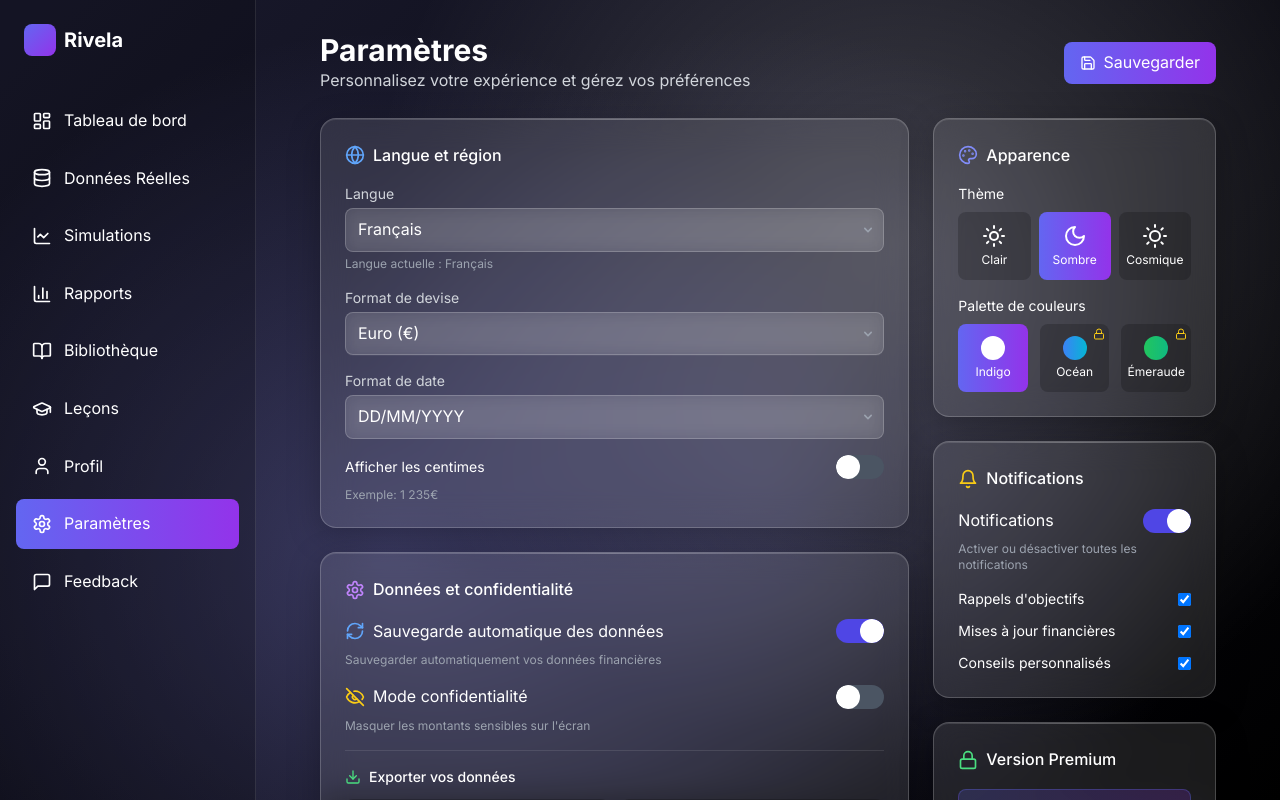
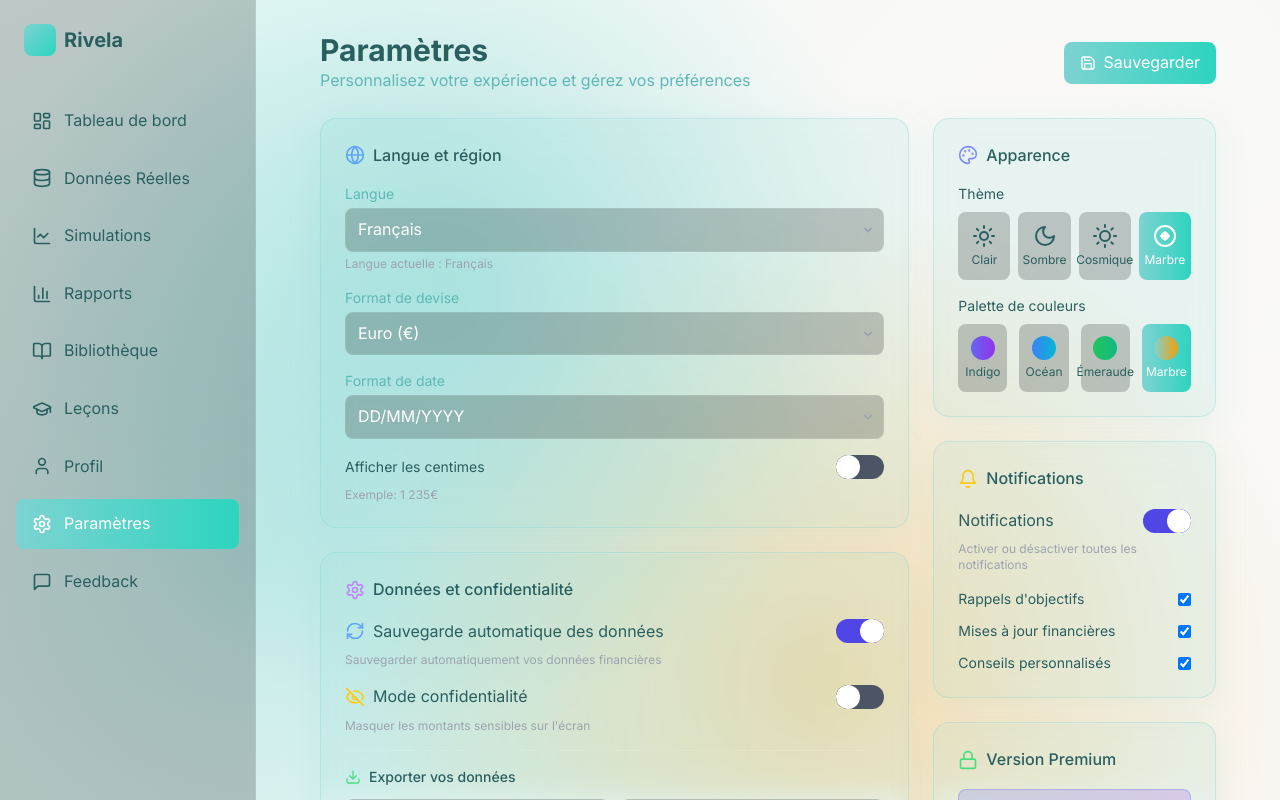
Before and after one commit to Palolo875/Explorateur-Financier-MVP---Fork---Fork---Fork33, a React app: page /settings in a window 1280 px wide. Shown: the top 800 px of the page. Built offline with nearby package versions, Linux system fonts and the light colour scheme; the HTML template or start-up script is replaced by a standard one.

Commit message:
Add marble theme with new color palette and design updates
Co-authored-by: palolo1234567 <palolo1234567@gmail.com>

```diff
--- a/src/components/Settings.tsx
+++ b/src/components/Settings.tsx
@@ -10,6 +10,8 @@ export function Settings() {
   const {
     theme,
     setTheme,
+    colorScheme,
+    setColorScheme,
     themeColors
   } = useTheme();
   // State for settings
@@ -23,7 +25,7 @@ export function Settings() {
   const [privacyMode, setPrivacyMode] = useState(false);
   const [saveSuccess, setSaveSuccess] = useState(false);
   // Handle theme change
-  const handleThemeChange = (themeType: 'light' | 'dark' | 'cosmic') => {
+  const handleThemeChange = (themeType: 'light' | 'dark' | 'cosmic' | 'marble') => {
     setTheme(themeType);
     setDarkMode(themeType === 'dark' || themeType === 'cosmic');
   };
@@ -256,7 +258,7 @@ export function Settings() {
             <div className="space-y-4">
               <div>
                 <label className="block text-sm mb-2">Thème</label>
-                <div className="grid grid-cols-3 gap-2">
+                <div className="grid grid-cols-2 lg:grid-cols-4 gap-2">
                   <button onClick={() => handleThemeChange('light')} className={`p-3 rounded-lg flex flex-col items-center ${theme === 'light' ? 'bg-gradient-to-r from-indigo-500 to-purple-600 text-white' : 'bg-black/20 hover:bg-black/30'}`}>
                     <SunIcon className="h-6 w-6 mb-1" />
                     <span className="text-xs">Clair</span>
@@ -272,26 +274,37 @@ export function Settings() {
                     </svg>
                     <span className="text-xs">Cosmique</span>
                   </button>
+                  <button onClick={() => handleThemeChange('marble')} className={`p-3 rounded-lg flex flex-col items-center ${theme === 'marble' ? 'bg-gradient-to-r from-marble-500 to-aqua-400 text-white' : 'bg-black/20 hover:bg-black/30'}`}>
+                    <svg className="h-6 w-6 mb-1" viewBox="0 0 24 24" fill="none" stroke="currentColor" strokeWidth="2" strokeLinecap="round" strokeLinejoin="round">
+                      <path d="M12 2C6.48 2 2 6.48 2 12s4.48 10 10 10 10-4.48 10-10S17.52 2 12 2z" />
+                      <path d="M8 12h8" />
+                      <path d="M12 8v8" />
+                      <circle cx="12" cy="12" r="3" />
+                    </svg>
+                    <span className="text-xs">Marbre</span>
+                  </button>
                 </div>
               </div>
               <div>
                 <label className="block text-sm mb-2">
                   Palette de couleurs
                 </label>
-                <div className="grid grid-cols-3 gap-3">
-                  <button onClick={() => toast.success('Thème appliqué')} className="p-3 rounded-lg flex flex-col items-center bg-gradient-to-r from-indigo-500 to-purple-600 text-white">
-                    <div className="w-6 h-6 rounded-full bg-white mb-1"></div>
+                <div className="grid grid-cols-2 lg:grid-cols-4 gap-3">
+                  <button onClick={() => { setColorScheme('indigo'); toast.success('Palette Indigo appliquée'); }} className={`p-3 rounded-lg flex flex-col items-center ${colorScheme === 'indigo' ? 'bg-gradient-to-r from-indigo-500 to-purple-600 text-white' : 'bg-black/20 hover:bg-black/30'}`}>
+                    <div className="w-6 h-6 rounded-full bg-gradient-to-r from-indigo-500 to-purple-600 mb-1"></div>
                     <span className="text-xs">Indigo</span>
                   </button>
-                  <button onClick={() => toast.success('Fonctionnalité Premium')} className="p-3 rounded-lg flex flex-col items-center bg-black/20 hover:bg-black/30 relative">
+                  <button onClick={() => { setColorScheme('blue'); toast.success('Palette Océan appliquée'); }} className={`p-3 rounded-lg flex flex-col items-center ${colorScheme === 'blue' ? 'bg-gradient-to-r from-blue-500 to-cyan-600 text-white' : 'bg-black/20 hover:bg-black/30'}`}>
                     <div className="w-6 h-6 rounded-full bg-gradient-to-r from-blue-500 to-cyan-500 mb-1"></div>
                     <span className="text-xs">Océan</span>
-                    <LockIcon className="h-3 w-3 absolute top-1 right-1 text-yellow-400" />
                   </button>
-                  <button onClick={() => toast.success('Fonctionnalité Premium')} className="p-3 rounded-lg flex flex-col items-center bg-black/20 hover:bg-black/30 relative">
+                  <button onClick={() => { setColorScheme('green'); toast.success('Palette Émeraude appliquée'); }} className={`p-3 rounded-lg flex flex-col items-center ${colorScheme === 'green' ? 'bg-gradient-to-r from-emerald-500 to-green-600 text-white' : 'bg-black/20 hover:bg-black/30'}`}>
                     <div className="w-6 h-6 rounded-full bg-gradient-to-r from-green-500 to-emerald-500 mb-1"></div>
                     <span className="text-xs">Émeraude</span>
-                    <LockIcon className="h-3 w-3 absolute top-1 right-1 text-yellow-400" />
+                  </button>
+                  <button onClick={() => { setColorScheme('marble'); toast.success('Palette Marbre appliquée'); }} className={`p-3 rounded-lg flex flex-col items-center ${colorScheme === 'marble' ? 'bg-gradient-to-r from-marble-500 to-aqua-400 text-white' : 'bg-black/20 hover:bg-black/30'}`}>
+                    <div className="w-6 h-6 rounded-full bg-gradient-to-r from-marble-500 to-gold-500 mb-1"></div>
+                    <span className="text-xs">Marbre</span>
                   </button>
                 </div>
               </div>
--- a/src/context/ThemeContext.tsx
+++ b/src/context/ThemeContext.tsx
@@ -1,7 +1,7 @@
 import React, { useEffect, useState, createContext, useContext } from 'react';
 // Define theme types
-type ThemeType = 'light' | 'dark' | 'cosmic' | 'system';
-type ColorScheme = 'indigo' | 'blue' | 'green' | 'purple' | 'amber';
+type ThemeType = 'light' | 'dark' | 'cosmic' | 'marble' | 'system';
+type ColorScheme = 'indigo' | 'blue' | 'green' | 'purple' | 'amber' | 'marble';
 interface ThemeColors {
   primary: string;
   secondary: string;
@@ -88,6 +88,15 @@ const getThemeColors = (theme: ThemeType, colorScheme: ColorScheme): ThemeColors
       primaryLight: 'bg-amber-300',
       primaryDark: 'bg-amber-700',
       primaryPastel: 'bg-amber-200'
+    },
+    marble: {
+      primaryGradient: 'from-marble-500 to-aqua-400',
+      secondaryGradient: 'from-gold-500 to-gold-600',
+      accentColor: 'bg-marble-500',
+      primarySolid: 'bg-marble-500',
+      primaryLight: 'bg-marble-300',
+      primaryDark: 'bg-marble-700',
+      primaryPastel: 'bg-marble-200'
     }
   };
   // Chart colors for each scheme
@@ -96,7 +105,8 @@ const getThemeColors = (theme: ThemeType, colorScheme: ColorScheme): ThemeColors
     blue: ['#3b82f6', '#0ea5e9', '#6366f1', '#10b981', '#f59e0b', '#ef4444', '#8b5cf6'],
     green: ['#10b981', '#059669', '#3b82f6', '#6366f1', '#f59e0b', '#ef4444', '#8b5cf6'],
     purple: ['#8b5cf6', '#a855f7', '#6366f1', '#3b82f6', '#f59e0b', '#ef4444', '#10b981'],
-    amber: ['#f59e0b', '#f97316', '#3b82f6', '#6366f1', '#10b981', '#ef4444', '#8b5cf6']
+    amber: ['#f59e0b', '#f97316', '#3b82f6', '#6366f1', '#10b981', '#ef4444', '#8b5cf6'],
+    marble: ['#7dd3d1', '#2dd4bf', '#f59e0b', '#d97706', '#5fb8b6', '#4a9b9a', '#b8e9e6']
   };
   const scheme = colorSchemes[colorScheme];
   const chartColors = chartColorSets[colorScheme];
@@ -128,6 +138,19 @@ const getThemeColors = (theme: ThemeType, colorScheme: ColorScheme): ThemeColors
         glassOpacity: 'bg-white/10',
         buttonStyle: 'bg-gradient-to-r shadow-glow'
       };
+    case 'marble':
+      return {
+        primary: scheme.primaryGradient,
+        secondary: scheme.secondaryGradient,
+        accent: scheme.accentColor,
+        background: 'bg-gradient-to-br from-marble-50 to-cream-200',
+        cardBackground: 'bg-cream-100/80',
+        text: 'text-marble-900',
+        textSecondary: 'text-marble-600',
+        chartColors,
+        glassOpacity: 'bg-marble-500/15',
+        buttonStyle: 'bg-gradient-to-r shadow-lg'
+      };
     case 'dark':
     default:
       return {
@@ -149,15 +172,15 @@ export const ThemeProvider: React.FC<{
 }> = ({
   children
 }) => {
-  // Get initial theme from local storage or default to 'dark'
+  // Get initial theme from local storage or default to 'marble'
   const [theme, setThemeState] = useState<ThemeType>(() => {
     const savedTheme = localStorage.getItem('theme') as ThemeType;
-    return savedTheme || 'dark';
+    return savedTheme || 'marble';
   });
-  // Get initial color scheme from local storage or default to 'indigo'
+  // Get initial color scheme from local storage or default to 'marble'
   const [colorScheme, setColorSchemeState] = useState<ColorScheme>(() => {
     const savedColorScheme = localStorage.getItem('colorScheme') as ColorScheme;
-    return savedColorScheme || 'indigo';
+    return savedColorScheme || 'marble';
   });
   // Get current theme colors
   const themeColors = getThemeColors(theme, colorScheme);
@@ -183,6 +206,18 @@ export const ThemeProvider: React.FC<{
       root.style.setProperty('--glass-shadow', 'rgba(0, 0, 0, 0.3)');
       root.style.setProperty('--card-shadow', '0 8px 32px 0 rgba(0, 0, 0, 0.3)');
       root.style.setProperty('--backdrop-blur', '12px');
+    } else if (newTheme === 'marble') {
+      root.style.setProperty('--background-start', '#f0fdfa');
+      root.style.setProperty('--background-end', '#faf8f6');
+      root.style.setProperty('--accent-gradient-start', '#7dd3d1');
+      root.style.setProperty('--accent-gradient-end', '#2dd4bf');
+      root.style.setProperty('--secondary-gradient-start', '#f59e0b');
+      root.style.setProperty('--secondary-gradient-end', '#d97706');
+      root.style.setProperty('--glass-bg', 'rgba(125, 211, 209, 0.15)');
+      root.style.setProperty('--glass-border', 'rgba(125, 211, 209, 0.3)');
+      root.style.setProperty('--glass-shadow', 'rgba(125, 211, 209, 0.2)');
+      root.style.setProperty('--card-shadow', '0 8px 32px 0 rgba(125, 211, 209, 0.15)');
+      root.style.setProperty('--backdrop-blur', '16px');
     } else {
       // Dark theme - Glass morphism style
       root.style.setProperty('--background-start', '#1a1a2e');
@@ -207,10 +242,12 @@ export const ThemeProvider: React.FC<{
       root.classList.toggle('dark', systemTheme === 'dark');
       root.classList.toggle('light', systemTheme === 'light');
       root.classList.toggle('cosmic', false);
+      root.classList.toggle('marble', false);
     } else {
       root.classList.toggle('dark', theme === 'dark');
       root.classList.toggle('light', theme === 'light');
       root.classList.toggle('cosmic', theme === 'cosmic');
+      root.classList.toggle('marble', theme === 'marble');
     }
     // Update CSS variables for the theme
     setTheme(theme);
--- a/src/index.css
+++ b/src/index.css
@@ -20,11 +20,11 @@
   border-radius: 10px;
 }
 ::-webkit-scrollbar-thumb {
-  background: rgba(99, 102, 241, 0.5);
+  background: rgba(125, 211, 209, 0.5);
   border-radius: 10px;
 }
 ::-webkit-scrollbar-thumb:hover {
-  background: rgba(99, 102, 241, 0.7);
+  background: rgba(125, 211, 209, 0.7);
 }
 /* Line clamp utilities */
 .line-clamp-1 {
@@ -52,8 +52,8 @@
 }
 /* Custom animations */
 @keyframes pulse-glow {
-  0%, 100% { box-shadow: 0 0 5px rgba(99, 102, 241, 0.5); }
-  50% { box-shadow: 0 0 20px rgba(99, 102, 241, 0.8); }
+  0%, 100% { box-shadow: 0 0 5px rgba(125, 211, 209, 0.5); }
+  50% { box-shadow: 0 0 20px rgba(125, 211, 209, 0.8); }
 }
 .animate-pulse-glow {
   animation: pulse-glow 2s infinite;
--- a/src/styles/globals.css
+++ b/src/styles/globals.css
@@ -51,6 +51,22 @@
   --backdrop-blur: 12px;
   color: #ffffff;
 }
+
+.marble {
+  /* Thème inspiré des statues de marbre avec vert menthe, blanc cassé et doré */
+  --background-start: #f0fdfa;
+  --background-end: #faf8f6;
+  --accent-gradient-start: #7dd3d1;
+  --accent-gradient-end: #2dd4bf;
+  --secondary-gradient-start: #f59e0b;
+  --secondary-gradient-end: #d97706;
+  --glass-bg: rgba(125, 211, 209, 0.15);
+  --glass-border: rgba(125, 211, 209, 0.3);
+  --glass-shadow: rgba(125, 211, 209, 0.2);
+  --card-shadow: 0 8px 32px 0 rgba(125, 211, 209, 0.15);
+  --backdrop-blur: 16px;
+  color: #2a5f5f;
+}
 body {
   font-family: var(--font-family);
   background: linear-gradient(135deg, var(--background-start), var(--background-end));
@@ -89,6 +105,52 @@ body {
   height: 100%;
   background: linear-gradient(135deg, var(--background-start), var(--background-end));
   z-index: -1;
+}
+
+/* Marble theme background with elegant marble-like effects */
+.marble body::before {
+  content: '';
+  position: fixed;
+  top: 0;
+  left: 0;
+  width: 100%;
+  height: 100%;
+  background:
+    radial-gradient(circle at 25% 25%, rgba(125, 211, 209, 0.4) 0%, transparent 40%),
+    radial-gradient(circle at 75% 75%, rgba(245, 158, 11, 0.2) 0%, transparent 40%),
+    radial-gradient(circle at 50% 10%, rgba(250, 248, 246, 0.8) 0%, transparent 60%),
+    radial-gradient(circle at 10% 80%, rgba(125, 211, 209, 0.3) 0%, transparent 50%),
+    linear-gradient(135deg, var(--background-start), var(--background-end));
+  z-index: -1;
+  animation: marble-flow 25s ease-in-out infinite;
+}
+
+/* Marble theme floating elements animation */
+@keyframes marble-flow {
+  0%, 100% {
+    background:
+      radial-gradient(circle at 25% 25%, rgba(125, 211, 209, 0.4) 0%, transparent 40%),
+      radial-gradient(circle at 75% 75%, rgba(245, 158, 11, 0.2) 0%, transparent 40%),
+      radial-gradient(circle at 50% 10%, rgba(250, 248, 246, 0.8) 0%, transparent 60%),
+      radial-gradient(circle at 10% 80%, rgba(125, 211, 209, 0.3) 0%, transparent 50%),
+      linear-gradient(135deg, var(--background-start), var(--background-end));
+  }
+  33% {
+    background:
+      radial-gradient(circle at 35% 35%, rgba(125, 211, 209, 0.5) 0%, transparent 45%),
+      radial-gradient(circle at 65% 85%, rgba(245, 158, 11, 0.3) 0%, transparent 45%),
+      radial-gradient(circle at 80% 20%, rgba(250, 248, 246, 0.9) 0%, transparent 65%),
+      radial-gradient(circle at 20% 70%, rgba(125, 211, 209, 0.4) 0%, transparent 55%),
+      linear-gradient(135deg, var(--background-start), var(--background-end));
+  }
+  66% {
+    background:
+      radial-gradient(circle at 15% 45%, rgba(125, 211, 209, 0.3) 0%, transparent 35%),
+      radial-gradient(circle at 85% 65%, rgba(245, 158, 11, 0.25) 0%, transparent 35%),
+      radial-gradient(circle at 40% 90%, rgba(250, 248, 246, 0.7) 0%, transparent 55%),
+      radial-gradient(circle at 90% 90%, rgba(125, 211, 209, 0.35) 0%, transparent 45%),
+      linear-gradient(135deg, var(--background-start), var(--background-end));
+  }
 }
 
 @keyframes float-spheres {
--- a/tailwind.config.js
+++ b/tailwind.config.js
@@ -40,12 +40,65 @@ export default {
         },
       },
       colors: {
+        // Palette inspirée des images (vert menthe, blanc cassé, doré, marbre)
+        marble: {
+          50: '#f8fffe',
+          100: '#f0fffe',
+          200: '#d4f4f2',
+          300: '#b8e9e6',
+          400: '#9cddd8',
+          500: '#7dd3d1',  // Vert menthe principal
+          600: '#5fb8b6',
+          700: '#4a9b9a',
+          800: '#387d7c',
+          900: '#2a5f5f',
+        },
+        cream: {
+          50: '#fefefe',
+          100: '#fdfcfc',
+          200: '#faf8f6',  // Blanc cassé principal
+          300: '#f5f2ef',
+          400: '#f0ebe6',
+          500: '#e8e1d9',
+          600: '#d9cfc3',
+          700: '#c4b5a6',
+          800: '#a89688',
+          900: '#8a7768',
+        },
+        gold: {
+          50: '#fffef7',
+          100: '#fffbeb',
+          200: '#fef3c7',
+          300: '#fde68a',
+          400: '#fcd34d',
+          500: '#f59e0b',  // Doré principal
+          600: '#d97706',
+          700: '#b45309',
+          800: '#92400e',
+          900: '#78350f',
+        },
+        aqua: {
+          50: '#f0fdfa',
+          100: '#ccfbf1',
+          200: '#99f6e4',
+          300: '#5eead4',
+          400: '#2dd4bf',  // Aqua principal
+          500: '#14b8a6',
+          600: '#0d9488',
+          700: '#0f766e',
+          800: '#115e59',
+          900: '#134e4a',
+        },
         glass: {
           light: 'rgba(255, 255, 255, 0.25)',
           dark: 'rgba(255, 255, 255, 0.1)',
+          marble: 'rgba(125, 211, 209, 0.15)',  // Effet verre avec teinte marbre
+          cream: 'rgba(250, 248, 246, 0.25)',   // Effet verre avec teinte crème
           border: {
             light: 'rgba(255, 255, 255, 0.18)',
             dark: 'rgba(255, 255, 255, 0.2)',
+            marble: 'rgba(125, 211, 209, 0.3)',
+            cream: 'rgba(250, 248, 246, 0.4)',
           }
         }
       }
```
